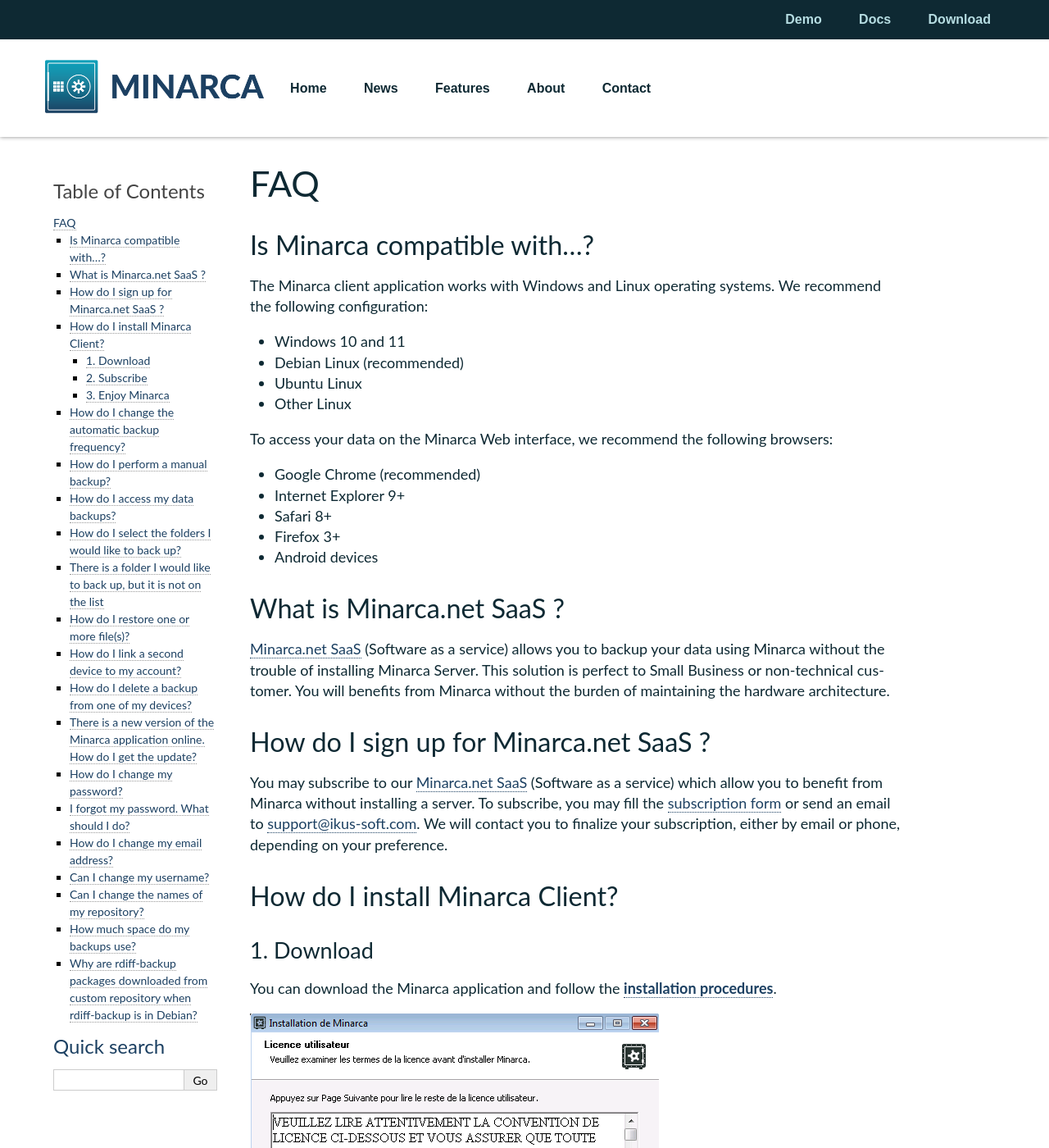
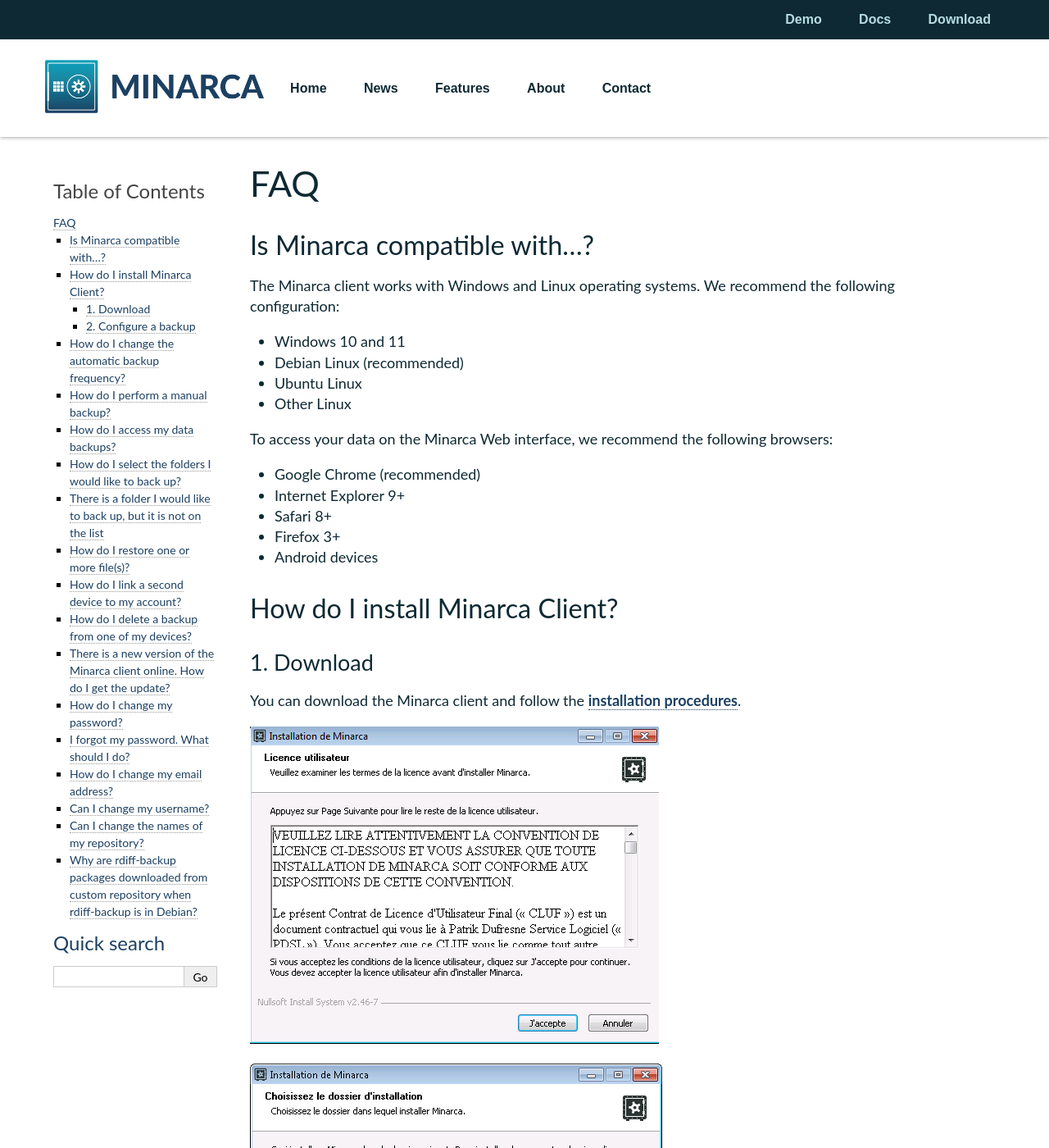
Before and after one commit to ikus060/minarca, a Sphinx documentation site: the page built from doc/faq.md, in a window 1280 px wide and 1400 px high. Shown: the whole window at 82% size. Built offline with Sphinx 7.4.7, drawn with Linux system fonts in a browser that asks for light colours; some of the changed text lies outside the part shown.

Commit message:
WIP: Improve troubleshooting docs

````diff
--- a/doc/faq.md
+++ b/doc/faq.md
@@ -2,7 +2,7 @@
 
 ## Is Minarca compatible with…?
 
-The Minarca client application works with Windows and Linux
+The Minarca client works with Windows and Linux
 operating systems. We recommend the following configuration:
 
 * Windows 10 and 11
@@ -18,75 +18,75 @@
 * Firefox 3+
 * Android devices
 
-## What is Minarca.net SaaS ?
-
-[Minarca.net SaaS](https://www.minarca.net) (Software as a service) allows you to backup your data using Minarca without the trouble of installing Minarca Server. This solution is perfect to Small Business or non-technical customer. You will benefits from Minarca without the burden of maintaining the hardware architecture.
-
-## How do I sign up for Minarca.net SaaS ?
-
-You may subscribe to our [Minarca.net SaaS](https://www.minarca.net) (Software as a service) which allow you to benefit from Minarca without installing a server. To subscribe, you may fill the [subscription form](https://minarca.org/en_CA/contactus) or send an email to [support@ikus-soft.com](mailto:support@ikus-soft.com). We will contact you to finalize your subscription, either by email or phone, depending on your preference.
-
 ## How do I install Minarca Client?
 
 ### 1. Download
 
-You can download the Minarca application and follow the [**installation procedures**](https://ikus-soft.com/en/minarca/download/).
+You can download the Minarca client and follow the [**installation procedures**](https://minarca.org/download).
 
 ![Minarca installation - Accept license agreement.](4terms.png)
 
 ![Minarca installation - Select installation directory.](fenetre-installation.png)
 
-### 2. Subscribe
+### 2. Configure a backup
 
-Enter the username and temporary password assigned to you, and then create a name to link your computer to Minarca.
+Configure a local or online backup destination.
 
 ![Minarca Setup - Sign in with your username and password.](5connect.png)
 
-### 3. Enjoy Minarca
-
- Once the application is installed, you can access the Minarca web interface by clicking on the **View my account online** in the application itself. You will have to sign in again.
+For online backup destination, you need to install Minarca Server.
 
 ## How do I change the automatic backup frequency?
 
 To change the automatic backup frequency in Minarca Data Backup software, you can follow these steps:
 
-1. Open the Minarca application on your computer.
-2. Look for the "Schedule backup" option within the application's interface and click on it. It is located in the top menu or toolbar.
+1. Open the Minarca client on your computer.
+2. Look for the **Backup configuration** option within the client's interface and click on it.
 3. Click on the backup frequency option to modify it. You may have the choice to select from predefined options such as hourly, daily or bi-daily backups.
 
 Your data will be backed up accordingly at the specified intervals.
 
+![Minarca Setup - Sign in with your username and password.](6settings.png)
+
 ## How do I perform a manual backup?
 
-Minarca automatically backs up data according to frequency settings. However, it is possible to manually backup data. To do this, open your Minarca application, and click **Start backup**.
+Minarca automatically backs up data according to frequency settings. However, it is possible to manually backup data. To do this, open your Minarca client, and click **Start Backup Now**.
 
 ## How do I access my data backups?
 
-To access your data backups, you can open your Minarca application and click the icon in the **View my account online** section.
+To access your data backups, you can open your Minarca client and click the icon in top-right corner to show a side pannel. Then click **Browse**.
+
+![Minarca Browse data backup online](7browse.png)
 
 ## How do I select the folders I would like to back up?
 
-The Minarca application lets you select which folders or files you do or do not want to back up. Open your Minarca application and, in the **Select files** section. You can then choose the folders or files you want to back up.
+The Minarca client lets you select which folders or files you do or do not want to back up. Open your Minarca client and, in the **File selection** section. You can then choose the folders or files you want to back up.
+
+![Minarca Data Backup file selection](8patterns.png)
 
 ## There is a folder I would like to back up, but it is not on the list
 
-When you access **Select files**, there is a predefined list of files. However, it is possible to customize your choice by adding folders. Click **Add Folder**, and select one of your existing folders. Follow the same steps to add only one file by clicking **Add File**.
+When you access **File selection**, there is a predefined list of files and folders included. However, it is possible to customize your choice by adding folders. Click **Add folder**, and select one of your existing folders. Follow the same steps to add only one file by clicking **Add file**.
 
 ## How do I restore one or more file(s)?
 
-You can restore a complete backup or specific files only by accessing your data using the web interface. In the **Repository** section, choose the device you would like to back up.
+You may restore your data using the Minarca Client or the web interface.
 
-![Minarca Web Interface - Repository list.](10acceuil.png)
+**Restore using Minarca Client**
 
-**For a complete backup:** select the **Restore Directory** tab, and download the desired version of the backup.
+You can restore your data using the Minarca Client by cliking on **Restore backup**. You will then be prompted to select between a full restore or a custom restore.
 
-**To restore a directory:** stay in the **Browse Directory** tab, and select the file you want to restore. Once the file has been selected, go to the **Restore Directory** tab, and download. Only the selected file will be downloaded.
+![Minarca Data Backup restore options](9restore.png)
 
-![Minarca Web Interface - Restore a folder.](12repositories.png)
+**Restore using Web interface**
+
+You can also restore your data from any devices using the web interface. You need to login to the web interface. If you know the URL, simply browser directly to it. Otherwise, you can open your Minarca client and click the icon in top-right corner to show a side pannel. Then click **Browse**.
+
+![Minarca Data Backup restore data using web interface](11restore.png)
 
 ## How do I link a second device to my account?
 
-With Minarca, you can link several devices to the same account. Simply install the application on your selected devices, and give each device its own name. When you connect to the web interface, you will have access to all your devices in the **Repository** section.
+With Minarca, you can link several devices to the same account. Simply install the client on your other device, and give each device its own name. When you connect to the web interface, you will have access to all your devices in the **Repository** section.
 
 ## How do I delete a backup from one of my devices?
 
@@ -94,13 +94,15 @@
 
 **Warning! The deletion of a device backup is permanent!**
 
-## There is a new version of the Minarca application online. How do I get the update?
+## There is a new version of the Minarca client online. How do I get the update?
 
-Simply reinstall the application to get the new version online.
+Simply reinstall the client to get the new version online.
+
+[Download Minarca](https://minarca.org/download)
 
 ## How do I change my password?
 
-Change your password in the *User Profile* Top-Right corner in the web application. For security reasons, we recommend that you choose a secure password. You may also enabled multi-factor authentication for better security.
+Change your password in the **User Profile** Top-Right corner in the web interface. For security reasons, we recommend that you choose a secure password. You may also enabled multi-factor authentication for better security.
 
 ![Minarca Web Interfaces - User profile to change your password.](15usersettings.png)
 
@@ -110,7 +112,7 @@
 
 ## How do I change my email address?
 
-You can change your email address in the *User Profile* Top-Right corner in web application.
+You can change your email address in the **User Profile** Top-Right corner in web interface.
 
 ## Can I change my username?
 
@@ -119,10 +121,6 @@
 ## Can I change the names of my repository?
 
 The names of your repository cannot be changed by the user. You must ask a system administrator to rename a repository. To do so, the system administrator could manually rename the folder directly on the server. Any configuration settings such as notification preference defined on the repository will be lost.
-
-## How much space do my backups use?
-
-As soon as you connect to the Minarca web interface, you can see the space used and the space available in the **Repository** section.
 
 ## Why are rdiff-backup packages downloaded from custom repository when rdiff-backup is in Debian?
 
--- a/doc/index.rst
+++ b/doc/index.rst
@@ -20,4 +20,5 @@
    settings
    hardening
    faq
+   troubleshooting
    development
--- /dev/null
+++ b/doc/troubleshooting.md
@@ -0,0 +1,103 @@
+# Troubleshooting
+
+## Minarca Server
+
+For effective troubleshooting, it's crucial to know where to locate the logs and configuration files associated with your Minarca Server.
+
+### Log Files
+
+By default, all Minarca Server log files are stored in the `/var/log/minarca` directory.
+
+- **server.log**: Logs related to the web interface server.
+- **shell.log**: Logs from the `minarca-shell` component, which handles SSH connections. This file contains records of agents connecting to the server for data backups.
+- **access.log**: An Apache-compatible access log that tracks all HTTP requests made to the web interface.
+- **quota-api.log**: Logs from the `minarca-quota-api` component, if installed.
+
+If you're experiencing issues with connecting your Minarca Client to the server, you may also need to review the `/var/log/auth.log` file. This file contains SSH authentication logs, which can help diagnose connectivity problems.
+
+## Minarca Client
+
+When troubleshooting, it is essential to know where to find the logs, settings, and status files. The locations of these files differ depending on the operating system you are using: Windows, Linux, or macOS.
+
+### Windows
+
+#### Windows Log File
+The log file, which is essential for diagnosing issues, can be found at:
+```
+%LOCALAPPDATA%/minarca/minarca.log
+```
+Typically, `%LOCALAPPDATA%` defaults to `%HOME%/AppData/Local`.
+
+#### Windows Settings Folder
+The settings for Minarca are stored in the following directory:
+```
+%LOCALAPPDATA%/minarca/
+```
+
+#### Windows Status Folder
+Status files, which help in understanding the current state of backups and other operations, are located at:
+```
+%LOCALAPPDATA%/minarca/
+```
+
+### Linux
+
+#### Linux Log File
+On Linux systems, the log file is generally stored in the following directory:
+```
+$XDG_DATA_HOME/minarca/minarca.log
+```
+`$XDG_DATA_HOME` typically defaults to `$HOME/.local/share`.
+
+#### Linux Settings Folder
+The settings files are found in the configuration directory:
+```
+$XDG_CONFIG_HOME/minarca/
+```
+`$XDG_CONFIG_HOME` typically defaults to `$HOME/.config/`.
+
+#### Linux Status Folder
+Status files are stored in the following directory:
+```
+$XDG_DATA_HOME/minarca/
+```
+`$XDG_DATA_HOME` typically defaults to `$HOME/.local/share`.
+
+#### Running as Root on Linux
+
+If Minarca is running as root, the file locations change as follows:
+
+- **Log File:** `/var/log/minarca.log`
+- **Settings Folder:** `/etc/minarca/`
+- **Status Folder:** `/var/lib/minarca/`
+
+### MacOS
+
+#### MacOS Log File
+On macOS, the log file for Minarca can be found at:
+```
+$HOME/Library/Logs/Minarca/minarca.log
+```
+
+#### MacOS Settings Folder
+The settings files are stored in the preferences directory:
+```
+$HOME/Library/Preferences/Minarca
+```
+
+#### MacOS Status Folder
+Status files are found in the following directory:
+```
+$HOME/Library/Minarca
+```
+
+### Customizing File Locations
+
+On all platforms, it is possible to change the location of the settings and status folders using environment variables:
+
+- **Settings Folder:** Set the `$MINARCA_CONFIG_HOME` environment variable.
+- **Status Folder:** Set the `$MINARCA_DATA_HOME` environment variable.
+
+### Additional Tips
+
+By knowing where to find these essential files, troubleshooting Minarca Data Backup becomes a more straightforward process. If you encounter issues that cannot be resolved through these files, consider reaching out to Minarca support with the log and status files for further assistance.
````
Also changed, not shown: doc/minarca-client.md (+0 -87 lines), doc/11restore.png (added), doc/15usersettings.png, doc/5connect.png, doc/6settings.png (added), doc/7browse.png (added), doc/8patterns.png (added), doc/9restore.png (added).
